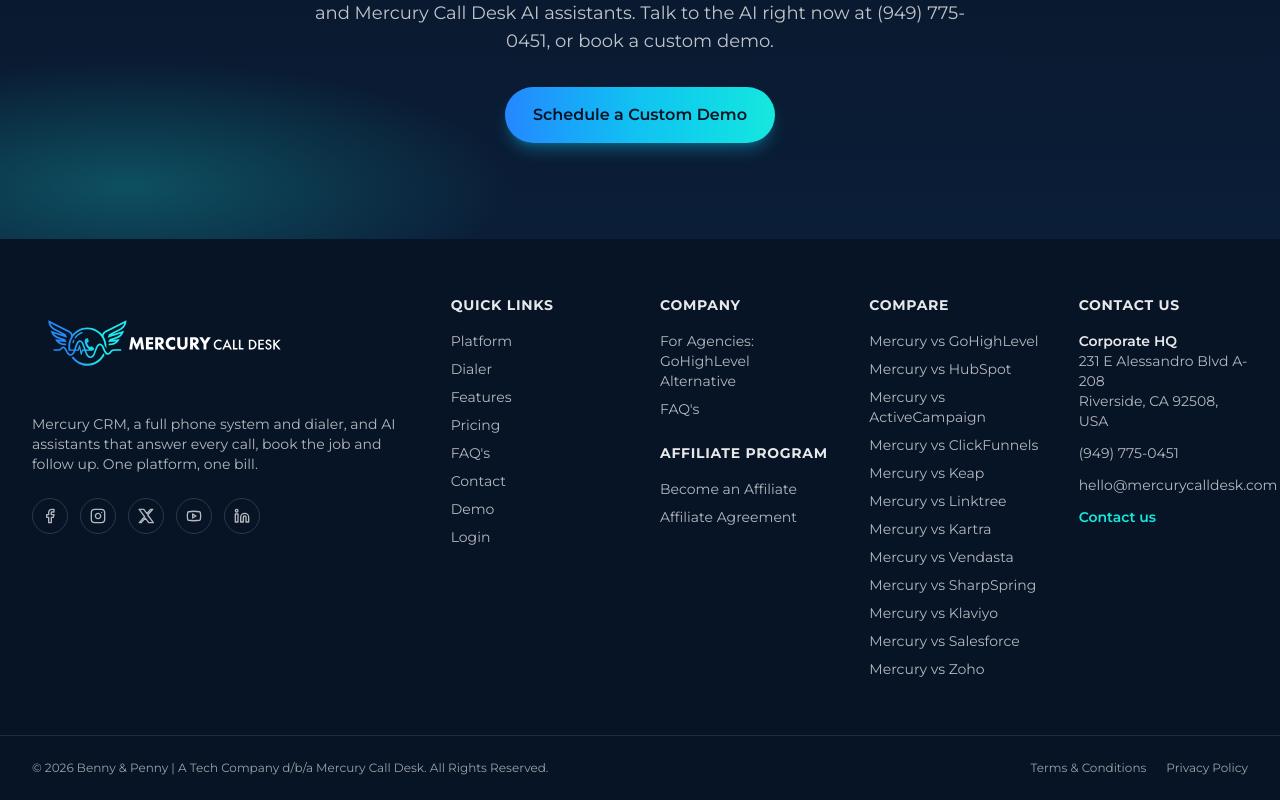
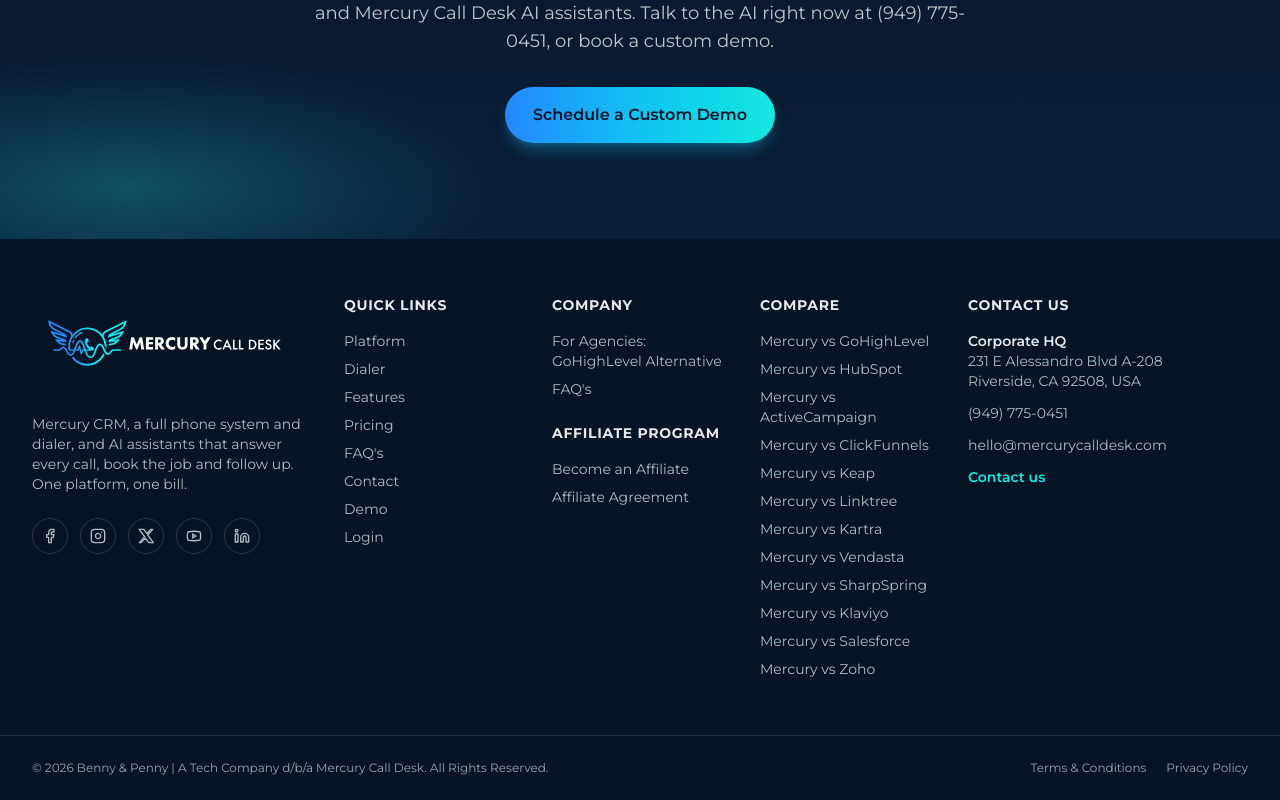
Before and after one commit to hpintojr/mercury-call-desk-site, a Next.js app: page / in a window 1280 px wide. Shown: the part 8830-9630 px from the top of the page. Built offline with nearby package versions, Linux system fonts and the light colour scheme; no server answers.

Commit message:
Footer: rebalance columns so the HQ address fits on two lines
Co-Authored-By: Claude Opus 5.5 (1M context) <noreply@anthropic.com>
Claude-Session: https://claude.ai/code/session_011zQLWmsbbEtfS5c3beVDok

```diff
--- a/src/components/Footer.tsx
+++ b/src/components/Footer.tsx
@@ -18,8 +18,8 @@ export default function Footer() {
   const year = new Date().getFullYear();
   return (
     <footer className="bg-mcd-navy text-white">
-      <div className="container-x grid gap-10 py-14 sm:grid-cols-2 lg:grid-cols-6">
-        <div className="lg:col-span-2">
+      <div className="container-x grid gap-10 py-14 sm:grid-cols-2 md:grid-cols-4 xl:grid-cols-12 xl:gap-8">
+        <div className="sm:col-span-2 md:col-span-4 xl:col-span-3">
           <Logo />
           <p className="mt-4 max-w-sm text-sm text-white/70">
             Mercury CRM, a full phone system and dialer, and AI assistants that answer every call, book the job and follow up. One platform, one bill.
@@ -33,7 +33,7 @@ export default function Footer() {
           </div>
         </div>
 
-        <div>
+        <div className="xl:col-span-2">
           <h3 className={heading}>Quick Links</h3>
           <ul className="mt-4 space-y-2 text-sm text-white/70">
             {nav.map((n) => <li key={n.href}><Link href={n.href} className="hover:text-mcd-cyan">{n.label}</Link></li>)}
@@ -42,7 +42,7 @@ export default function Footer() {
           </ul>
         </div>
 
-        <div>
+        <div className="xl:col-span-2">
           <h3 className={heading}>Company</h3>
           <ul className="mt-4 space-y-2 text-sm text-white/70">
             <li><Link href="/agencies" className="hover:text-mcd-cyan">For Agencies: GoHighLevel Alternative</Link></li>
@@ -55,19 +55,19 @@ export default function Footer() {
           </ul>
         </div>
 
-        <div>
+        <div className="xl:col-span-2">
           <h3 className={heading}>Compare</h3>
           <ul className="mt-4 space-y-2 text-sm text-white/70">
             {comparisons.map((c) => <li key={c.slug}><Link href={`/vs/${c.slug}`} className="hover:text-mcd-cyan">Mercury vs {c.competitor}</Link></li>)}
           </ul>
         </div>
 
-        <div>
+        <div className="xl:col-span-3">
           <h3 className={heading}>Contact Us</h3>
           <address className="mt-4 space-y-3 text-sm not-italic text-white/70">
             <p>
               <span className="block font-semibold text-white/90">Corporate HQ</span>
-              {site.address.map((line) => <span key={line} className="block">{line}</span>)}
+              {site.address.map((line) => <span key={line} className="block whitespace-nowrap">{line}</span>)}
             </p>
             <p><a href={site.phoneHref} className="hover:text-mcd-cyan">{site.phone}</a></p>
             <p><a href={`mailto:${site.email}`} className="hover:text-mcd-cyan">{site.email}</a></p>
```
